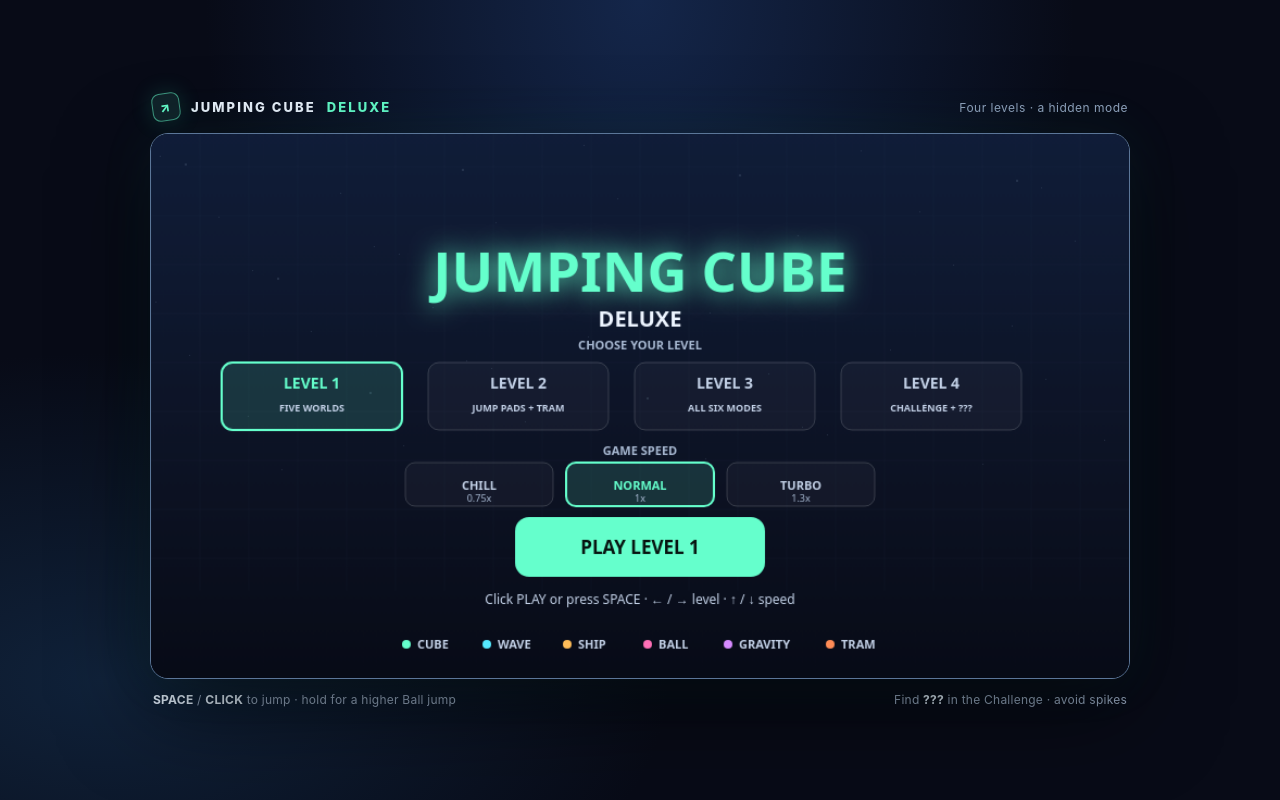
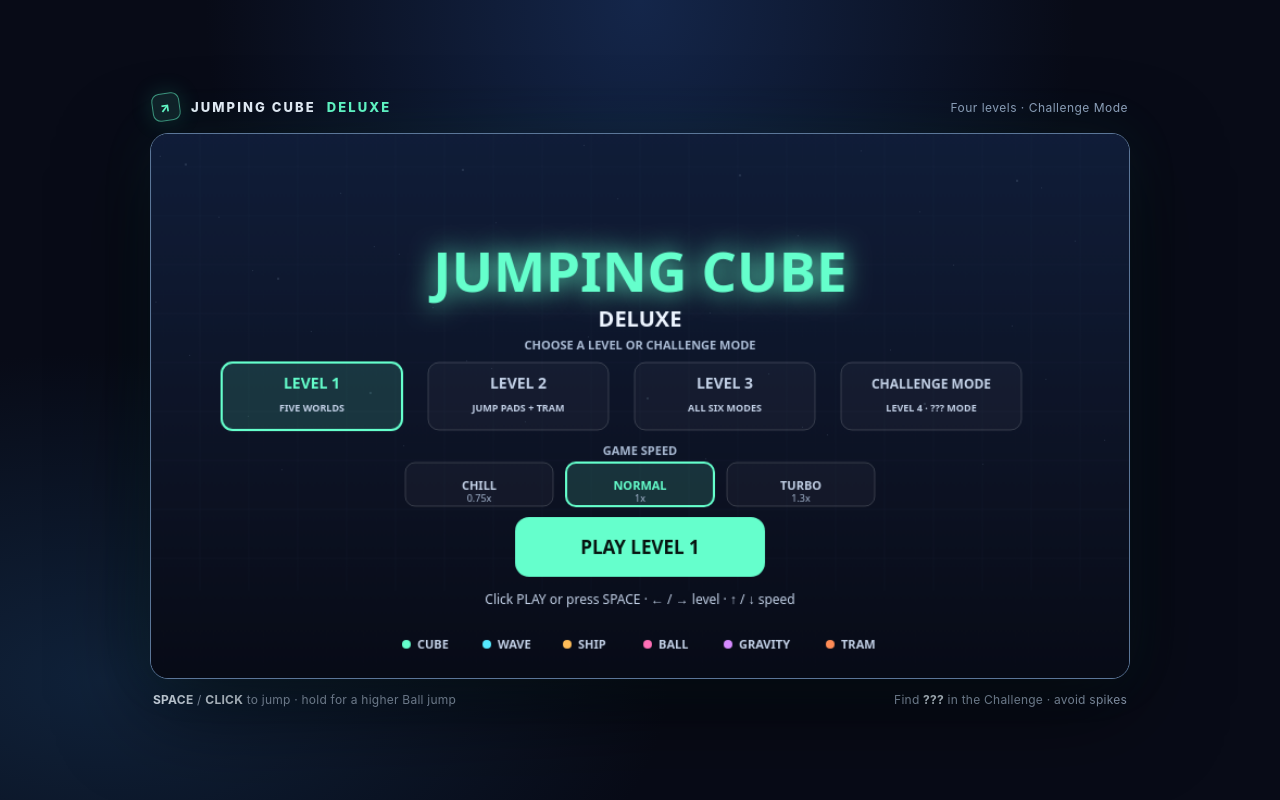
Before and after one commit to Hallobob/jumping-cube, a plain HTML site: page index.html in a window 1280 px wide. Drawn offline with Linux system fonts and the light colour scheme.

Commit message:
Clarify challenge mode and boost ball jumps
Co-authored-by: Copilot <223556219+Copilot@users.noreply.github.com>

```diff
--- a/index.html
+++ b/index.html
@@ -111,7 +111,7 @@
     <main class="game-shell">
       <header class="topbar">
         <div class="brand"><span class="brand-mark">↗</span> Jumping Cube <span class="accent">Deluxe</span></div>
-        <div class="top-note">Four levels · a hidden mode</div>
+        <div class="top-note">Four levels · Challenge Mode</div>
       </header>
       <div class="screen">
         <canvas id="game" width="900" height="500" tabindex="0" aria-label="Jumping Cube Deluxe game. Press Space or click to play and jump."></canvas>
@@ -138,8 +138,8 @@
         const LEVEL_THREE_LENGTH = 6000;
         const LEVEL_FOUR_LENGTH = 7600;
         const LEVEL_CARD_X = [65, 255, 445, 635];
-        const BALL_HOLD_BOOST = 0.4;
-        const BALL_MAX_HOLD = 18;
+        const BALL_HOLD_BOOST = 0.45;
+        const BALL_MAX_HOLD = 24;
 
         const levelOneObjects = [
           { type: "spike", x: 500 }, { type: "spike", x: 800 },
@@ -988,13 +988,13 @@
 
           ctx.fillStyle = "#a9bad3";
           ctx.font = "700 11px ui-sans-serif, system-ui, sans-serif";
-          ctx.fillText("CHOOSE YOUR LEVEL", WIDTH / 2, 198);
+          ctx.fillText("CHOOSE A LEVEL OR CHALLENGE MODE", WIDTH / 2, 198);
 
           const levelCards = [
-            { number: 1, x: LEVEL_CARD_X[0], color: colors.cube, detail: "FIVE WORLDS" },
-            { number: 2, x: LEVEL_CARD_X[1], color: colors.tram, detail: "JUMP PADS + TRAM" },
-            { number: 3, x: LEVEL_CARD_X[2], color: colors.wave, detail: "ALL SIX MODES" },
-            { number: 4, x: LEVEL_CARD_X[3], color: colors.nova, detail: "CHALLENGE + ???" }
+            { number: 1, title: "LEVEL 1", x: LEVEL_CARD_X[0], color: colors.cube, detail: "FIVE WORLDS" },
+            { number: 2, title: "LEVEL 2", x: LEVEL_CARD_X[1], color: colors.tram, detail: "JUMP PADS + TRAM" },
+            { number: 3, title: "LEVEL 3", x: LEVEL_CARD_X[2], color: colors.wave, detail: "ALL SIX MODES" },
+            { number: 4, title: "CHALLENGE MODE", x: LEVEL_CARD_X[3], color: colors.nova, detail: "LEVEL 4 · ??? MODE" }
           ];
           for (const card of levelCards) {
             const selected = selectedLevel === card.number;
@@ -1005,8 +1005,10 @@
             ctx.strokeStyle = selected ? card.color : "#ffffff2b";
             ctx.stroke();
             ctx.fillStyle = selected ? card.color : "#c2d0e6";
-            ctx.font = "800 14px ui-sans-serif, system-ui, sans-serif";
-            ctx.fillText(`LEVEL ${card.number}`, card.x + 83, 234);
+            ctx.font = card.number === 4
+              ? "800 12px ui-sans-serif, system-ui, sans-serif"
+              : "800 14px ui-sans-serif, system-ui, sans-serif";
+            ctx.fillText(card.title, card.x + 83, 234);
             ctx.fillStyle = "#c2d0e6";
             ctx.font = "700 9px ui-sans-serif, system-ui, sans-serif";
             ctx.fillText(card.detail, card.x + 83, 255);
@@ -1041,7 +1043,7 @@
           ctx.fill();
           ctx.fillStyle = "#071511";
           ctx.font = "900 17px ui-sans-serif, system-ui, sans-serif";
-          ctx.fillText(`PLAY LEVEL ${selectedLevel}`, WIDTH / 2, 386);
+          ctx.fillText(selectedLevel === 4 ? "PLAY CHALLENGE MODE" : `PLAY LEVEL ${selectedLevel}`, WIDTH / 2, 386);
 
           ctx.fillStyle = "#c2d0e6";
           ctx.font = "12px ui-sans-serif, system-ui, sans-serif";
@@ -1099,7 +1101,8 @@
           ctx.textAlign = "left";
           ctx.fillStyle = "#afc0da";
           ctx.font = "700 11px ui-sans-serif, system-ui, sans-serif";
-          ctx.fillText(`LEVEL ${level} · ${speedLevels[selectedSpeed].name} SPEED`, 24, 76);
+          const levelLabel = level === 4 ? "CHALLENGE MODE" : `LEVEL ${level}`;
+          ctx.fillText(`${levelLabel} · ${speedLevels[selectedSpeed].name} SPEED`, 24, 76);
           if (mode === "tram" && state === "playing") {
             ctx.textAlign = "center";
             ctx.fillStyle = colors.tram;
```
Also changed, not shown: 1 other file.
